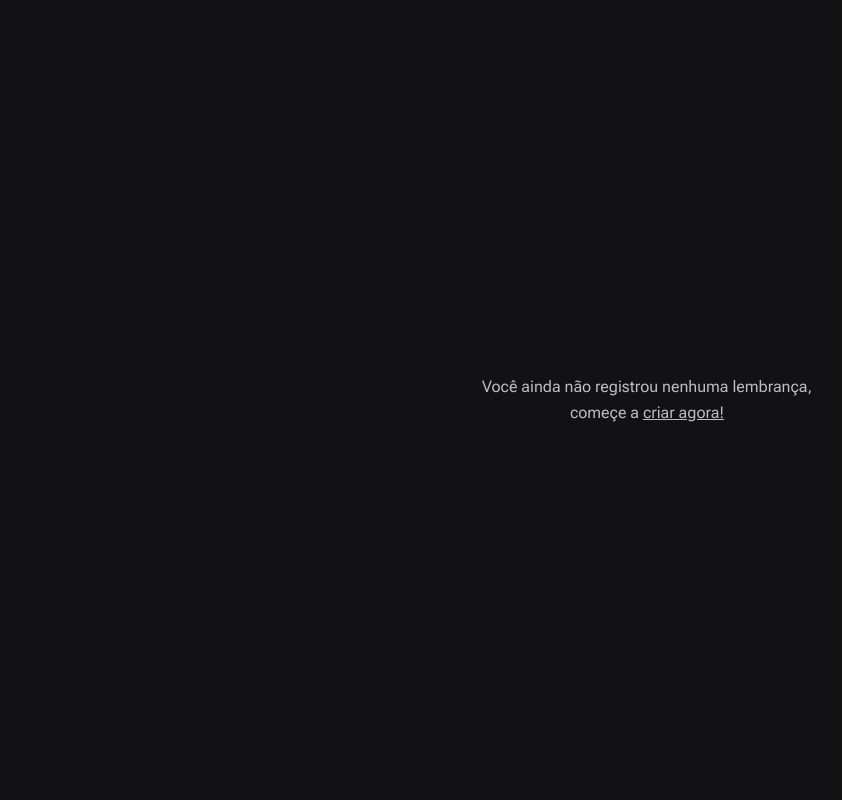
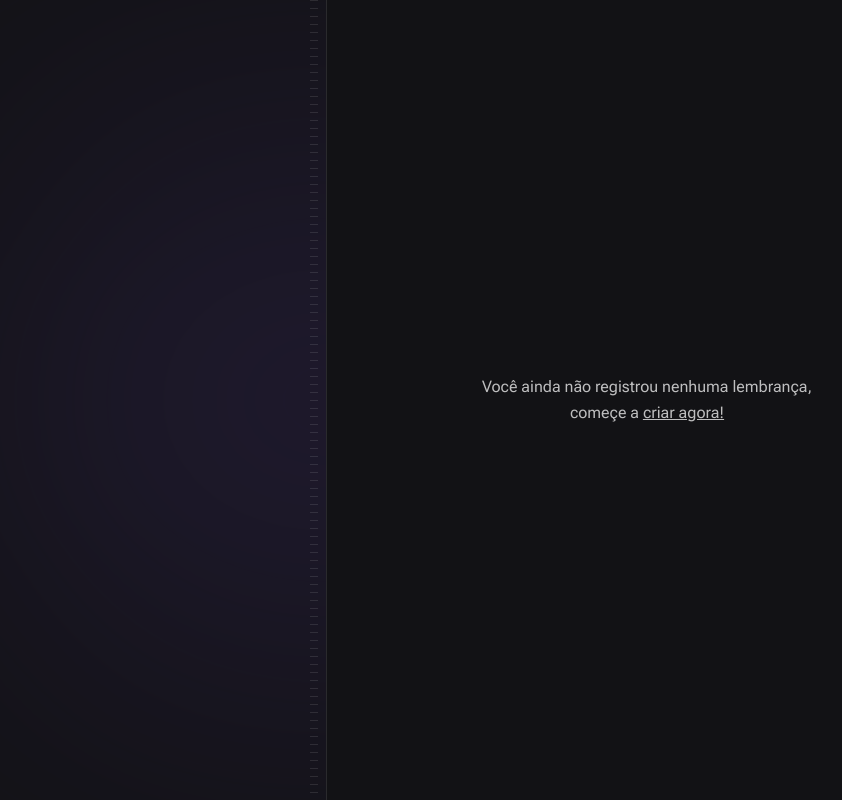
Before and after one commit to cadu4duarte/NLW-SpaceTime, a Next.js app in the folder web/: page / in a window 1280 px wide. Shown: the whole page, without its empty margins (313-1155 px from the left). Built offline with nearby package versions, Linux system fonts and the light colour scheme; a web font is replaced by a local one.

Commit message:
feat: change layout

```diff
--- a/web/src/app/page.tsx
+++ b/web/src/app/page.tsx
@@ -2,10 +2,17 @@
 export default function Home() {
   return (
     <main className="grid grid-cols-2 min-h-screen">
-      <div className="flex flex-col items-start justify-between px-28 py-28">
+      {/*left*/}
+      <div className="flex flex-col items-start justify-between px-28 py-28 relative overflow-hidden border-r border-white/10">
 
+        {/*blur*/}
+        <div className="absolute right-0 top-1/2 h-[288px] w-[526px] -translate-y-1/2 translate-x-1/2 rounded-full bg-purple-700 opacity-50 blur-full"/>
+
+        {/*stripes*/}
+        <div className="absolute right-2 top-0 bottom-0 w-2 bg-stripes"/>
       </div>
 
+      {/* right */}
       <div className="flex flex-col p-16">
         <div className="flex flex-1 items-center justify-center">
           <p className="text-center leading-relaxed w-[360px]">
```
